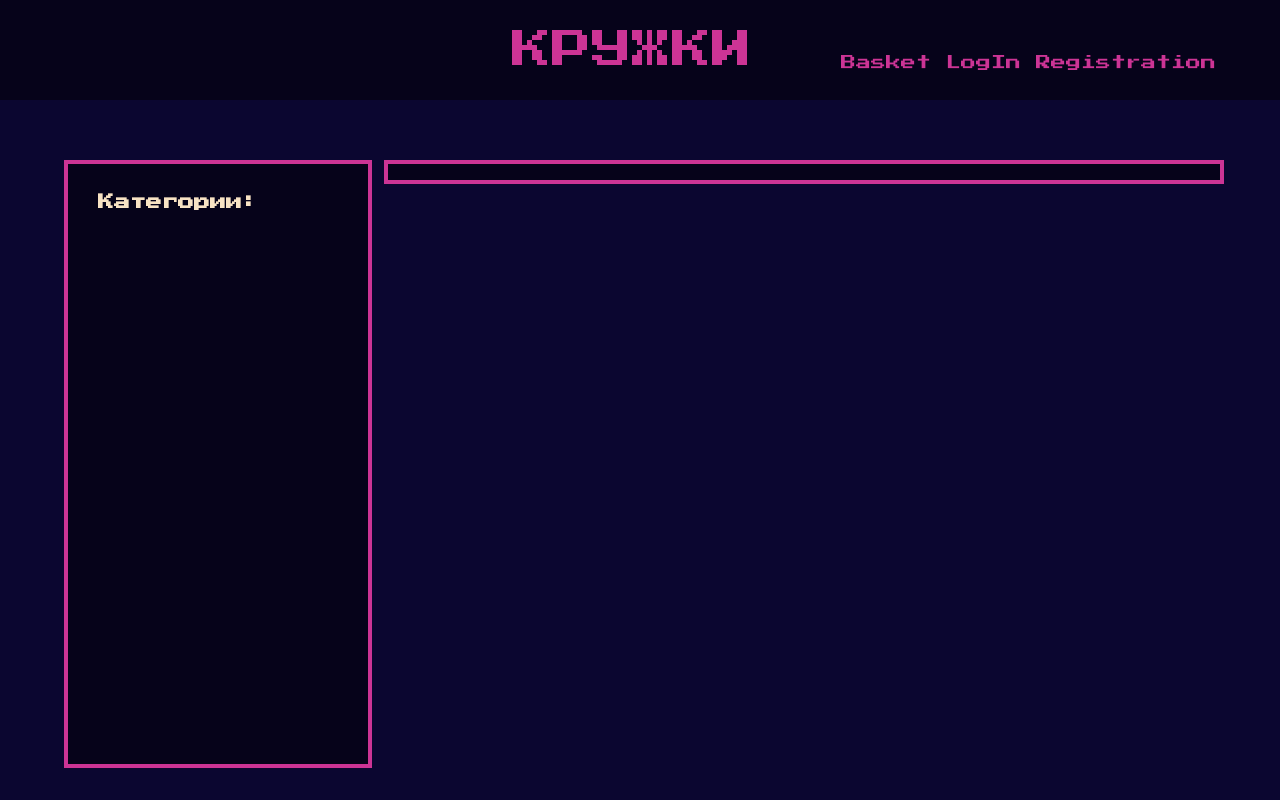
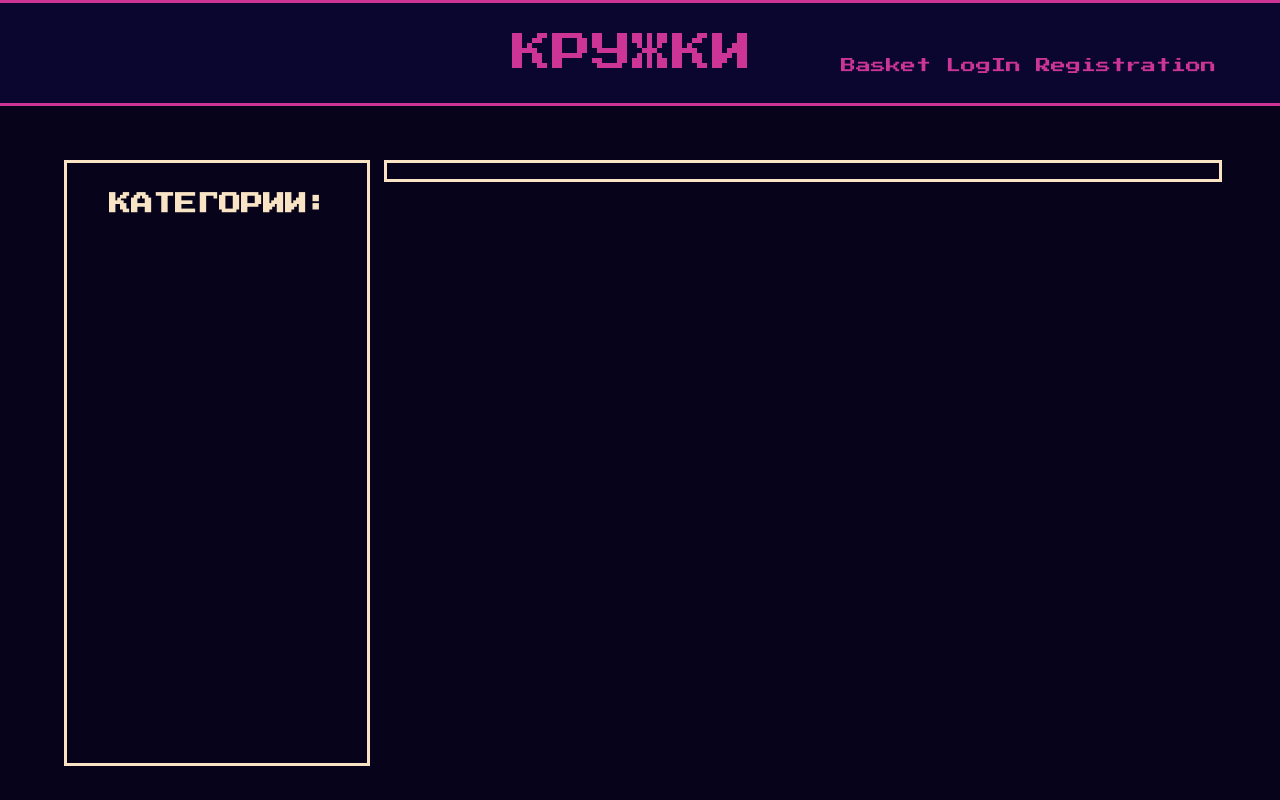
Before and after one commit to odnaks/ft_minishop, a PHP site: page / in a window 1280 px wide. Run offline with PHP 8.4, Linux system fonts and the light colour scheme; data that the repository does not hold is empty.

```diff
--- a/admin.php
+++ b/admin.php
@@ -25,7 +25,7 @@ if($_POST['submititem'] == "ADD") {
 <?php
 require('header.php');
 ?>
-	<div class="body">
+	<div class="body_log">
 	 <form action="admin.php" method="POST">
  		Item<input type="text" name="item" value=""><br />
 	 	Price<input type="text" name="price" value=""><br />
@@ -33,10 +33,10 @@ require('header.php');
 		<input type="submit" name="delitem" value="DELETE"><br />
 	 </form>
 	 </div>
-	 <div class="cat">
+	 <!-- <div class="cat">
 	 <form action="admin.php" method="POST">
 	 </form>
 	 category
-	 </div>
+	 </div> -->
 	</body>
 </html>
--- a/cat.php
+++ b/cat.php
@@ -7,12 +7,12 @@
     //session_start();
     // include ("install.php");
 
-    echo "<b class='title_item'> Категории: </b><br/><br/><br/><br/>";
+    echo "<b class='title_cat'> КАТЕГОРИИ: </b><br/><br/><br/><br/>";
     $res = mysqli_query (  $link , "SELECT * FROM category;" );
 
     while ($set = mysqli_fetch_assoc($res))
     {
-        echo "<div class='title_item'><a href='index.php?cat=". $set['Name'] ."'> <b class='title_item'>". $set['Name'] . "</b><br/><br/></a></div>";
+        echo "<div class='title_item'><a href='index.php?cat=". $set['Name'] ."'> ". $set['Name'] . "<br/><br/></a></div>";
     }
 
 
--- a/css/style.css
+++ b/css/style.css
@@ -5,20 +5,33 @@
     background: #06031a;
     color: white;
     width: 65%;
-    border: 4px solid;
-    border-color: #cc3495;
+    border: 3px solid;
+    border-color: #f8e3c4;
 }
 body {
-    background: #0b0630;
+    background: #06031a;
     margin: 0;
+}
+.body_log{
+    position: absolute;
+    left:5%;
+    top: 20%;
+    background: #06031a;
+    color: white;
+    width: 90%;
+    border: 3px solid;
+    border-color: #cc3495;
 }
 .header {
     position: absolute;
     top: 0;
     width: 100%;
     height: 100px;
-    background: #06031a;
+    background: #0b0630;;
     color: #89f6f9;
+    border-bottom: 3px solid;
+    border-top: 3px solid;
+    border-color: #cc3495;
 }
 .header a {
     color: #cc3495;
@@ -63,14 +76,14 @@ body {
     left: 5%;
     width: 300px;
     height: 600px;
-    border: 4px solid;
-    border-color: #cc3495;
-    background: #06031a;
+    border: 3px solid;
+    border-color: #f8e3c4;
+    background: z;
 }
 
 .text_cat{
     margin-top: 10%;
-    margin-left: 10%;
+    margin-left: 14%;
 }
 
 .basket {
@@ -86,12 +99,7 @@ body {
 .title_item {
     margin-top: 5%;
     font-family: 'Press Start 2P', cursive;
-    size: 20;
     color: #f8e3c4;
-}
-
-.title_item a{
-    text-decoration: none;
 }
 
 .title_item a:hover{
@@ -109,7 +117,7 @@ input{
 
 }
 input:focus{
-
+    border:2px solid #cc3495;
 }
 .login {
     color: #f8e3c4;
@@ -117,8 +125,21 @@ input:focus{
     font-family: 'Press Start 2P', cursive;
 }
 
-a .title_item {
+.title_item a{
     font-family: 'Press Start 2P', cursive;
     size: 20;
+    color: #cc3495;
+    text-decoration: none;
+}
+
+.title_item a:hover{
+    text-decoration: none;
     color: #f8e3c4;
 }
+
+.title_cat {
+    margin-top: 5%;
+    font-family: 'Press Start 2P', cursive;
+    color: #f8e3c4;
+    font-size: 22px;
+}
--- a/items.php
+++ b/items.php
@@ -16,7 +16,7 @@
         {
             if ($set['Name'] == "white_big")
             {
-                echo "<b class='title_item'>". $set['Name'] . "</b><br/>";
+                // echo "<b class='title_item'>". $set['Name'] . "</b><br/>";
                 echo "<img src ='https://github.com/foggliar/hello-world/blob/master/circle_1.png?raw=true' width='300' height='300'/>";
                 echo "<br />";
                 echo "<b class='title_item'>". "Цена: " . $set['Price'] . "</b><br/>";
@@ -25,7 +25,6 @@
             }
             if ($set['Name'] == "pink_big")
             {
-                echo "<b class='title_item'>". $set['Name'] . "</b><br/>";
                 echo "<img src ='https://github.com/foggliar/hello-world/blob/master/circle_2.png?raw=true' width='300' height='300'/>";
                 echo "<br />";
                 echo "<input type='submit' name='but_item' value='". $set['Name'] . "'>";
@@ -33,7 +32,7 @@
             }
             if ($set['Name'] == "purple_big")
             {
-                echo "<b class='title_item'>". $set['Name'] . "</b><br/>";
+
                 echo "<img src ='https://github.com/foggliar/hello-world/blob/master/circle_3.png?raw=true' width='300' height='300'/>";
                 echo "<br />";
                 echo "<input type='submit' name='but_item' value='". $set['Name'] . "'>";
@@ -44,7 +43,7 @@
         {
             if ($set['Name'] == "white_small")
             {
-                echo "<b class='title_item'>". $set['Name'] . "</b><br/>";
+
                 echo "<img src ='https://github.com/foggliar/hello-world/blob/master/circle_s_1.png?raw=true' width='100'/>";
                 echo "<br />";
                 echo "<input type='submit' name='but_item' value='". $set['Name'] . "'>";
@@ -52,7 +51,7 @@
             }
             if ($set['Name'] == "pink_small")
             {
-                echo "<b class='title_item'>". $set['Name'] . "</b><br/>";
+
                 echo "<img src ='https://github.com/foggliar/hello-world/blob/master/circle_s_2.png?raw=true' width='100'/>";
                 echo "<br />";
                 echo "<input type='submit' name='but_item' value='". $set['Name'] . "'>";
@@ -60,7 +59,7 @@
             }
             if ($set['Name'] == "purple_small")
             {
-                echo "<b class='title_item'>". $set['Name'] . "</b><br/>";
+
                 echo "<img src ='https://github.com/foggliar/hello-world/blob/master/circle_s_3.png?raw=true' width='100'/>";
                 echo "<br />";
                 echo "<input type='submit' name='but_item' value='". $set['Name'] . "'>";
@@ -71,7 +70,7 @@
         {
             if ($set['Name'] == "white_small")
             {
-                echo "<b class='title_item'>". $set['Name'] . "</b><br/>";
+
                 echo "<img src ='https://github.com/foggliar/hello-world/blob/master/circle_s_1.png?raw=true' width='100'/>";
                 echo "<br />";
                 echo "<input type='submit' name='but_item' value='". $set['Name'] . "'>";
@@ -79,8 +78,8 @@
             }
             if ($set['Name'] == "white_big")
             {
-                echo "<b class='title_item'>". $set['Name'] . "</b><br/>";
-                echo "<img src ='https://github.com/foggliar/hello-world/blob/master/circle_2.png?raw=true' width='100'/>";
+
+                echo "<img src ='https://github.com/foggliar/hello-world/blob/master/circle_1.png?raw=true' width='100'/>";
                 echo "<br />";
                 echo "<input type='submit' name='but_item' value='". $set['Name'] . "'>";
                 echo "<br /><br /><br />";
@@ -90,7 +89,7 @@
         {
             if ($set['Name'] == "purple_small")
             {
-                echo "<b class='title_item'>". $set['Name'] . "</b><br/>";
+
                 echo "<img src ='https://github.com/foggliar/hello-world/blob/master/circle_s_3.png?raw=true' width='100'/>";
                 echo "<br />";
                 echo "<input type='submit' name='but_item' value='". $set['Name'] . "'>";
@@ -98,7 +97,7 @@
             }
             if ($set['Name'] == "purple_big")
             {
-                echo "<b class='title_item'>". $set['Name'] . "</b><br/>";
+
                 echo "<img src ='https://github.com/foggliar/hello-world/blob/master/circle_3.png?raw=true' width='100'/>";
                 echo "<br />";
                 echo "<input type='submit' name='but_item' value='". $set['Name'] . "'>";
@@ -109,7 +108,7 @@
         {
             if ($set['Name'] == "pink_small")
             {
-                echo "<b class='title_item'>". $set['Name'] . "</b><br/>";
+
                 echo "<img src ='https://github.com/foggliar/hello-world/blob/master/circle_s_2.png?raw=true' width='100'/>";
                 echo "<br />";
                 echo "<input type='submit' name='but_item' value='". $set['Name'] . "'>";
@@ -117,7 +116,7 @@
             }
             if ($set['Name'] == "pink_big")
             {
-                echo "<b class='title_item'>". $set['Name'] . "</b><br/>";
+
                 echo "<img src ='https://github.com/foggliar/hello-world/blob/master/circle_2.png?raw=true' width='100'/>";
                 echo "<br />";
                 echo "<input type='submit' name='but_item' value='". $set['Name'] . "'>";
--- a/log_in.php
+++ b/log_in.php
@@ -34,7 +34,7 @@
 require('header.php');
 ?>
 
-    <div class="body">
+    <div class="body_log">
 
             <h1>
             <?php
```
Also changed, not shown: registration.php (+3 -5 lines), 2 other files.
